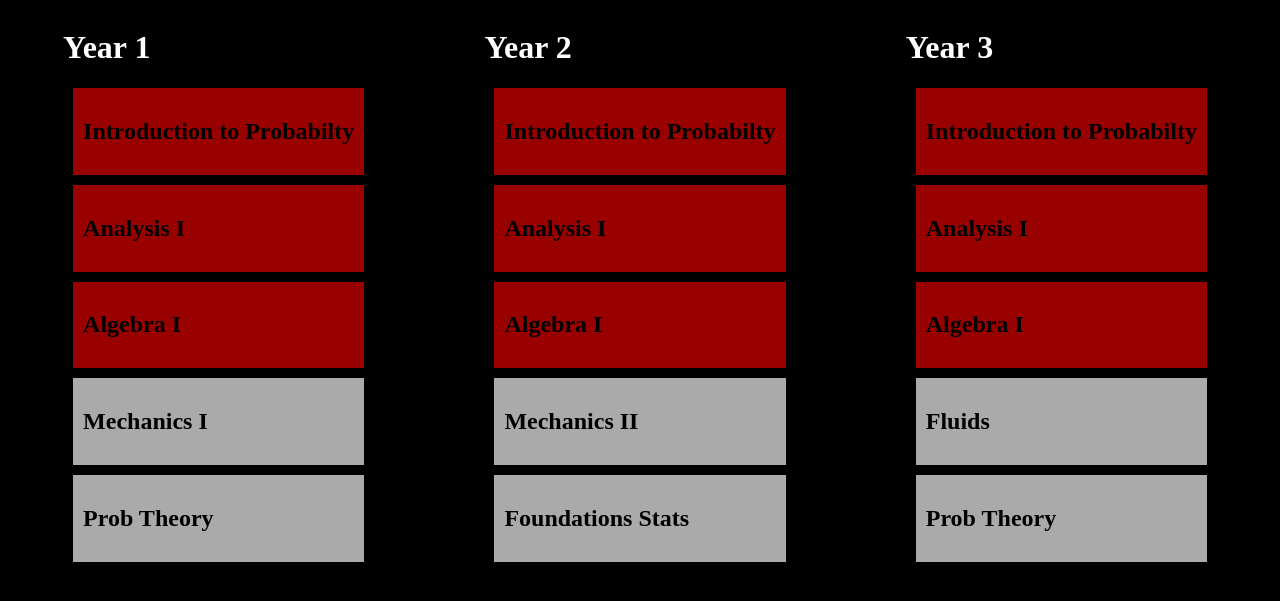
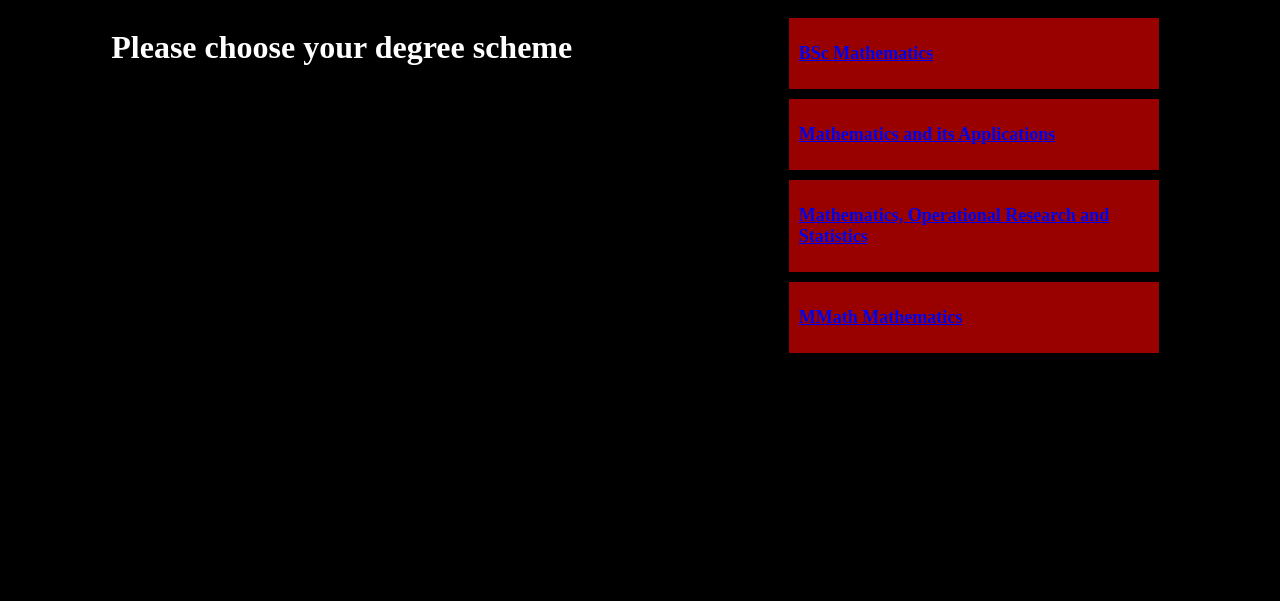
Before and after one commit to alcarney/ModulePlanner-1, a Jekyll site: the page built from index.html, in a window 1280 px wide. Shown: the top 601 px of the page. Built offline with Jekyll 4.4.1, drawn with Linux system fonts in a browser that asks for light colours; nearby versions of some CDN libraries.

Commit message:
Added all the courses and modules. :imp:

```diff
--- a/_includes/module_info.html
+++ b/_includes/module_info.html
@@ -11,9 +11,8 @@
 {% endif %}
 
 {% if module.requires %}
- <p>Requires</p>
-
  <ul class="requires">
+     <p>Requires</p>
   {% for c in module.requires %}
     <li class="{{c}}">{{site.data.modules[c].name}}</li>
   {% endfor %}
--- a/_layouts/course.html
+++ b/_layouts/course.html
@@ -14,6 +14,7 @@ layout: default
     <div class="core">
     {% for code in year.core %}
        <div class="module" id="{{code}}">
+           <!-- ['More info'](https://handbooks.data.cardiff.ac.uk/module/{{code.more-info}}.html) -->
          {% include module_info.html %}
        </div>
     {% endfor %}
@@ -22,6 +23,7 @@ layout: default
     <div class="optional">
     {% for code in year.optional %}
        <div class="module" id="{{code}}">
+           <!-- ['More info'](https://handbooks.data.cardiff.ac.uk/module/{{code.more-info}}.html) -->
          {% include module_info.html %}
        </div>
     {% endfor %}
--- a/css/main.css
+++ b/css/main.css
@@ -18,11 +18,16 @@ div.planner {
   }
 }
 
+div.planner > h1 {
+  color: #ffffff;
+}
+
 div.year > h1 {
   color: #ffffff;
 }
 
 div.module {
+  max-width: 350px;
   padding: 10px;
   margin: 10px;
 }
@@ -31,8 +36,20 @@ div.core > div.module {
   background-color: #990000;
 }
 
+div.core > div.module > h2 {
+  font-size: 18px;
+}
+
+div.core > div.module > .requires {
+    display: none;
+}
+
 div.optional > div.module {
   background-color: #aaaaaa;
+}
+
+div.optional > div.module > h2 {
+  font-size: 18px;
 }
 
 div.optional > div.module > ul.requires,
--- a/index.html
+++ b/index.html
@@ -4,97 +4,19 @@ layout: default
 
 <body>
     <div class="planner">
-  <div class="year">
-
-    <h1>Year 1</h1>
-
+        <h1>Please choose your degree scheme</h1>
         <div class="core">
-
             <div class="module">
-        <h2>Introduction to Probabilty</h2>
-
+              <h2><a href="bsc.html">BSc Mathematics</a></h2>
             </div>
             <div class="module">
-        <h2>Analysis I</h2>
-
+            <h2><a href="mapps.html">Mathematics and its Applications</a></h2>
             </div>
             <div class="module">
-        <h2>Algebra I</h2>
-
-      </div>
-    </div>
-    <div class="optional">
-      <div class="module" id="ma1300">
-        <h2>Mechanics I</h2>
-        <div class="provides">
-          <span class="ma2300"></span>
-          <span class="ma0332"></span>
-        </div>
+            <h2><a href="mors.html">Mathematics, Operational Research and Statistics</a></h2>
             </div>
             <div class="module">
-        <h2>Prob Theory</h2>
-      </div>
-    </div>
-  </div>
-  <div class="year">
-
-    <h1>Year 2</h2>
-
-    <div class="core">
-
-      <div class="module">
-        <h2>Introduction to Probabilty</h2>
-
-      </div>
-      <div class="module">
-        <h2>Analysis I</h2>
-
-      </div>
-      <div class="module">
-        <h2>Algebra I</h2>
-
-      </div>
-    </div>
-    <div class="optional">
-      <div class="module" id="ma2300">
-        <h2>Mechanics II</h2>
-        <p>Requires</p>
-        <ul class="requires">
-          <li class="ma1300">Mechanics I</li>
-
-        </ul>
-      </div>
-      <div class="module">
-        <h2>Foundations Stats</h2>
-      </div>
-    </div>
-  </div>
-  <div class="year">
-
-    <h1>Year 3</h1>
-
-    <div class="core">
-
-      <div class="module">
-        <h2>Introduction to Probabilty</h2>
-
-      </div>
-      <div class="module">
-        <h2>Analysis I</h2>
-
-      </div>
-      <div class="module">
-        <h2>Algebra I</h2>
-
-      </div>
-    </div>
-    <div class="optional">
-      <div class="module" id="ma0332">
-        <h2>Fluids</h2>
-      </div>
-      <div class="module">
-        <h2>Prob Theory</h2>
-      </div>
+            <h2><a href="mmath.html">MMath Mathematics</a></h2>
             </div>
         </div>
     </div>
--- a/js/main.js
+++ b/js/main.js
@@ -1,11 +1,15 @@
 $(document).ready(function() {
 
   // This function deselects any modules which depend on a module
-  // we just removed
+  // we just unselected
   var checkProvides = function(code) {
 
+    // This selects the list of modules this one enables you to study
     var selector = "div.module#" + code + " > div.provides";
+
+    // If that list actually exists for this module
     if ($(selector).children().length) {
+
 
       $(selector).children().each(function () {
         var m = $(this).attr("class");
@@ -18,21 +22,33 @@ $(document).ready(function() {
     }
   };
 
-  // This function checks the requirements for the module
+  // This function checks the requirements for the module, if this returns false
+  // then you cannot choose this module
   var checkRequires = function(code) {
 
-    // Choose the list of requirements
+    // This will select the list of requirements
     var selector = "div.module#" + code + " > ul.requires";
+
+    // Assume that we can choose the module for now
     var available = true;
 
-     // If they exist check them, else return true
+     // If the list of requirements exist
     if ($(selector).children().length) {
 
+      // For each item in the list,
       $(selector).children().each(function () {
+
+        // The class of this item contains the code for the module we need
         var m = $(this).attr("class");
 
+        // If the module isn't selected
         if(!($("div.module#" + m).hasClass("selected"))) {
+
+          // Then we can't choose this module
           available = false;
+
+          // Show the list of requirements so that the user knows why
+          $("div.module#" + code + " > .requires").slideDown("slow");
         }
 
       });
@@ -63,6 +79,7 @@ $(document).ready(function() {
 
         // If so select it
         $(selector).addClass("selected");
+        $(selector + "> .requires").slideUp("slow");
       }
     }
 
@@ -75,8 +92,4 @@ $(document).ready(function() {
       var code = $(this).attr("id");
       selectModule(code);
     });
-
-  $("div.optional > div.module").click(function() {
-    $(this).children("ul, p").slideToggle("slow");
-  });
 });
--- /dev/null
+++ b/mapps.html
@@ -0,0 +1,5 @@
+---
+layout: course
+short: mapps
+title: Mathematics and its Applications
+---
--- /dev/null
+++ b/mmath.html
@@ -0,0 +1,5 @@
+---
+layout: course
+short: mmath
+title: MMath Mathematics
+---
--- /dev/null
+++ b/mors.html
@@ -0,0 +1,5 @@
+---
+layout: course
+short: mors
+title: Mathematics, Operational Research and Statistics
+---
```
Also changed, not shown: _data/courses.yml (+39 -5 lines), _data/modules.yml (+250 -204 lines), _data/test.yml (deleted, +0 -14 lines), README.md. Lines whose indentation alone changed are shown as unchanged.
